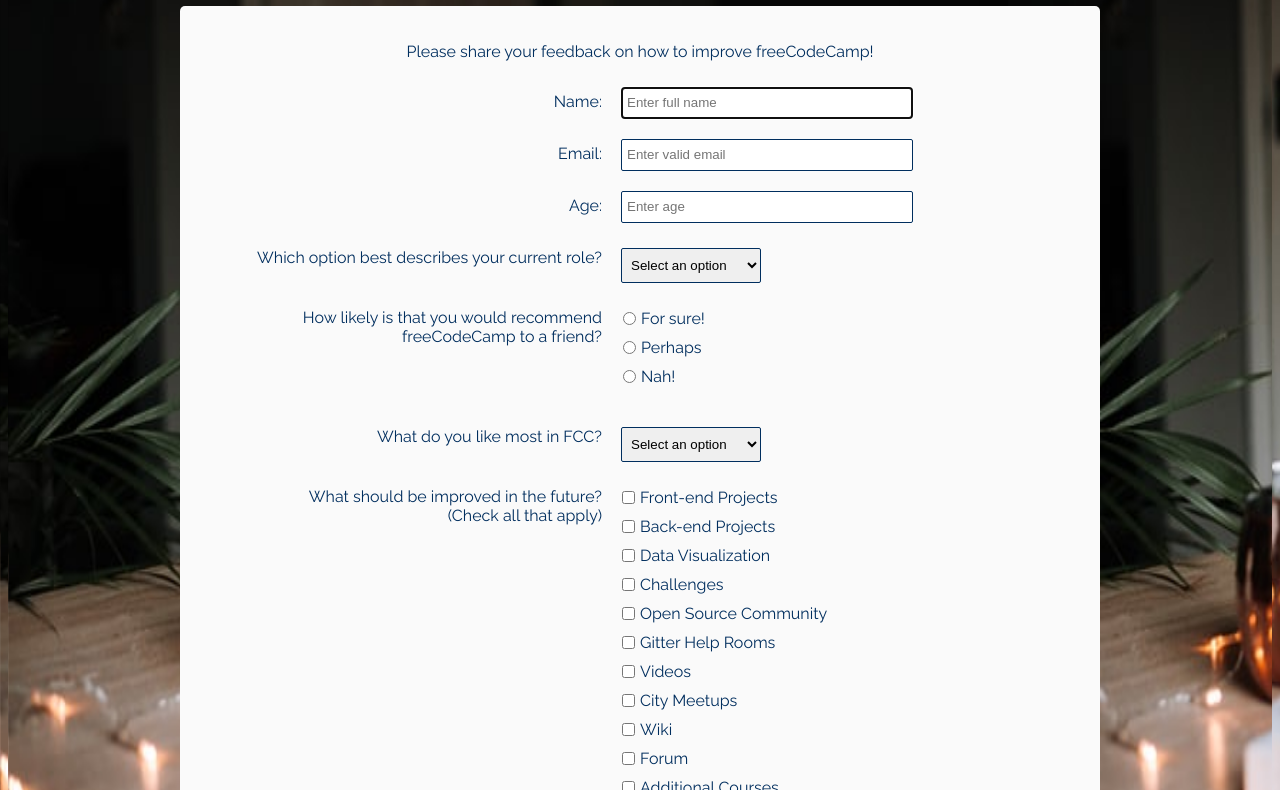
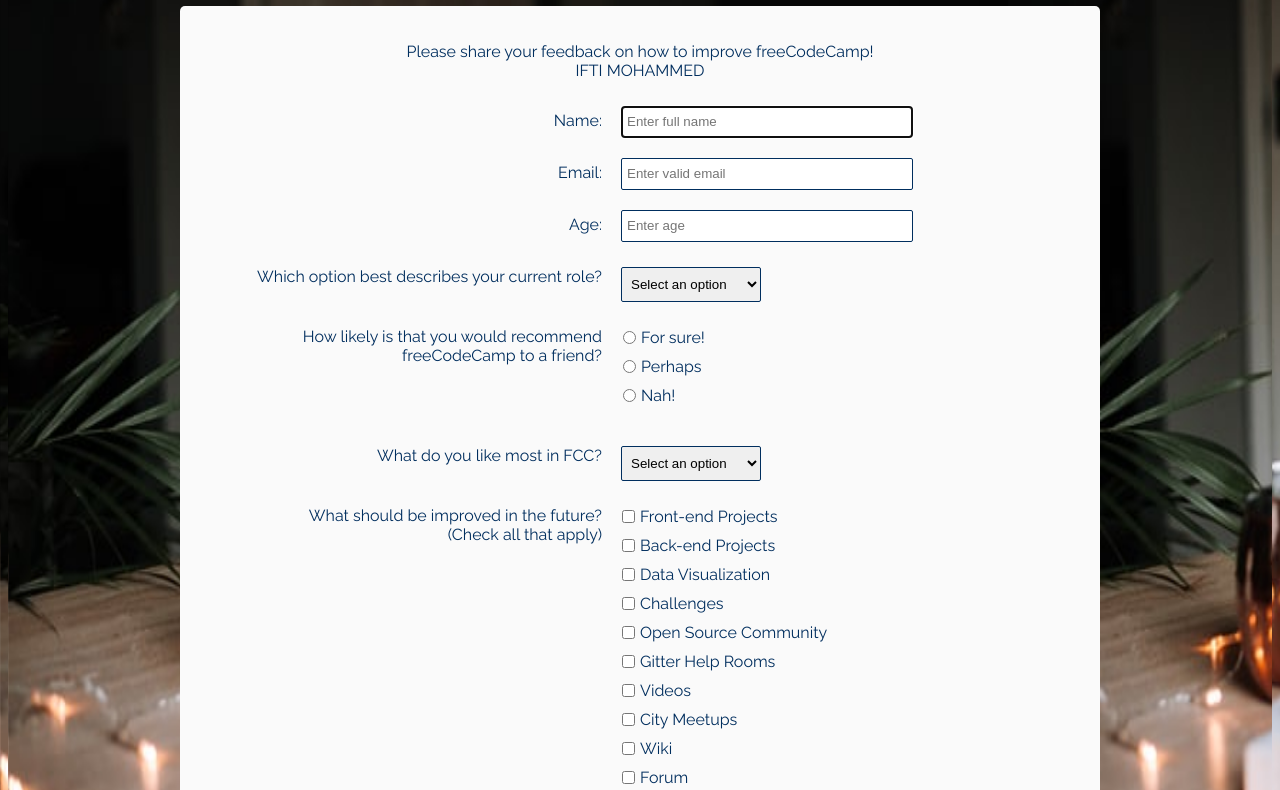
Before and after one commit to IFTI2002/IFTI2002.github.io-surv, a plain HTML site: page index.html in a window 1280 px wide. Shown: the part 74-864 px from the top of the page. Drawn offline with Linux system fonts and the light colour scheme.

Commit message:
update index.html

```diff
--- a/index.html
+++ b/index.html
@@ -9,7 +9,7 @@
 	<h1 id="title">freeCodeCamp Student Survey</h1>
 
 	<div id="form-outer"> <!-- This div holds everything // Parent Div -->
-  		<p id="description">Please share your feedback on how to improve freeCodeCamp!</p>
+  		<p id="description">Please share your feedback on how to improve freeCodeCamp!<br>IFTI MOHAMMED</p>
 
   		<!-- Form container/holder begins here -->
   		<form id="survey-form" method="GET" action="https://crossorigin.me/https://freecodecamp.com">
```
